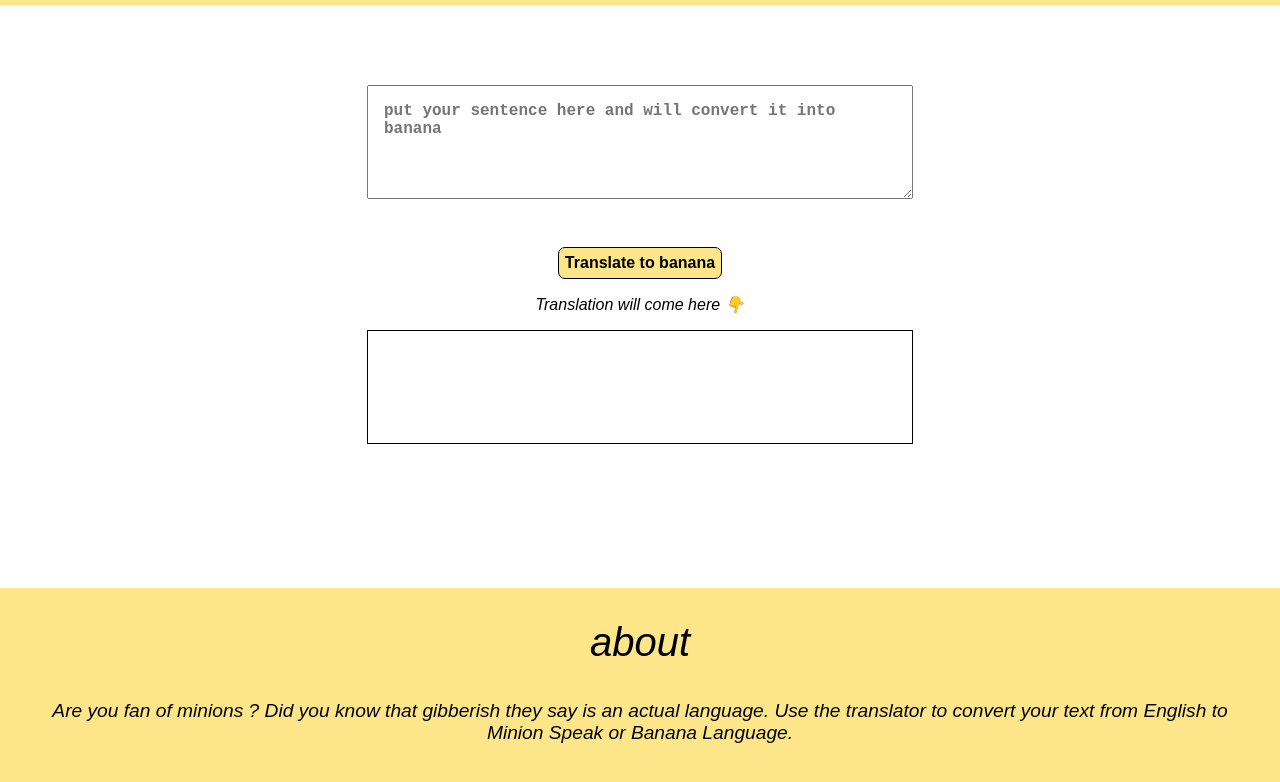
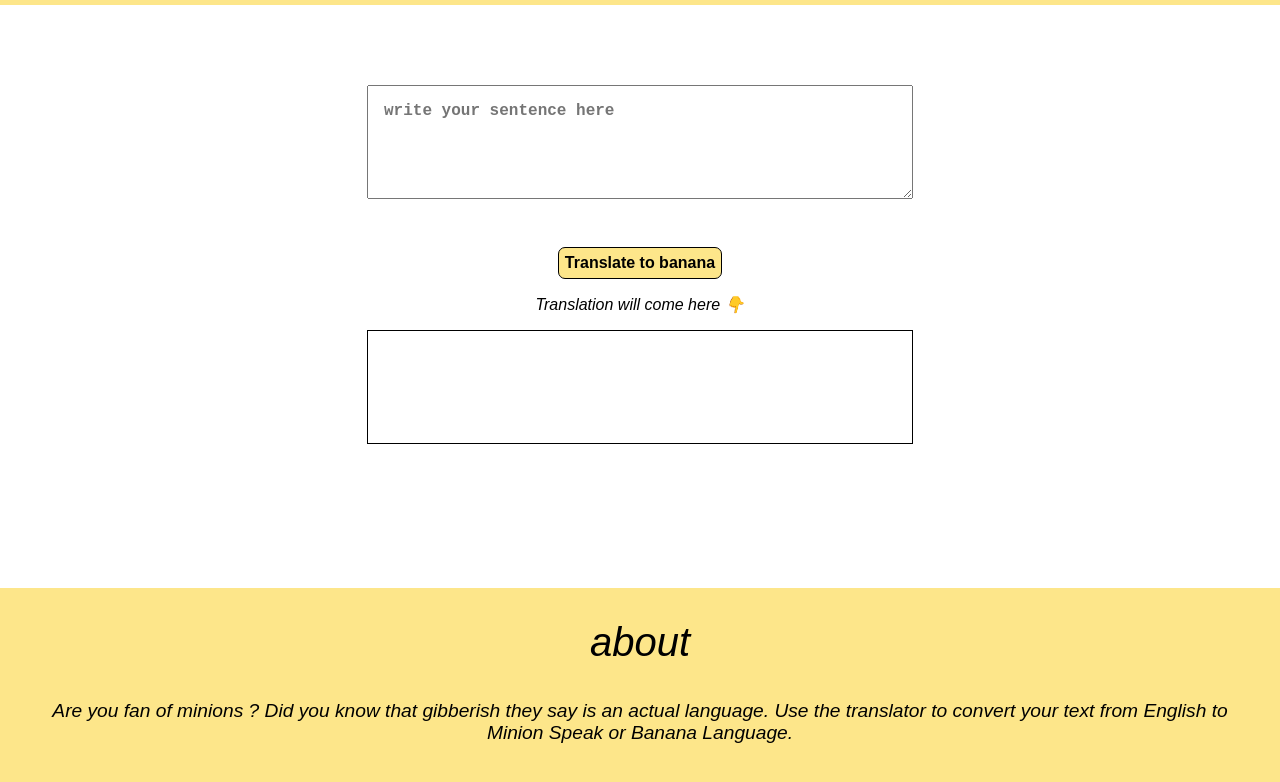
Before and after one commit to rutvikpumak/neogcamp-banana-speak, a plain HTML site: page index.html in a window 1280 px wide. Shown: the part 92-874 px from the top of the page. Drawn offline with Linux system fonts and the light colour scheme; a web font is replaced by a local one.

Commit message:
update placeholder

```diff
--- a/index.html
+++ b/index.html
@@ -18,7 +18,7 @@
         </span>
     </div>
     <div style="align-items: center;">
-        <textarea id="textInput" placeholder="put your sentence here and will convert it into banana"></textarea>
+        <textarea id="textInput" placeholder="write your sentence here "></textarea>
     </div>
     <div class="btn">
         <button id="btn-translate">Translate to banana</button>
```
